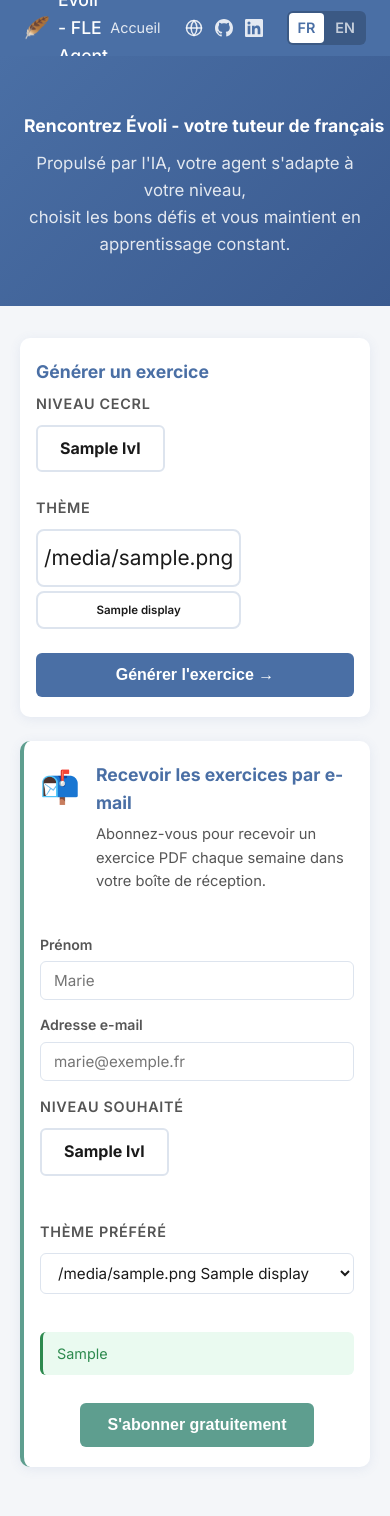
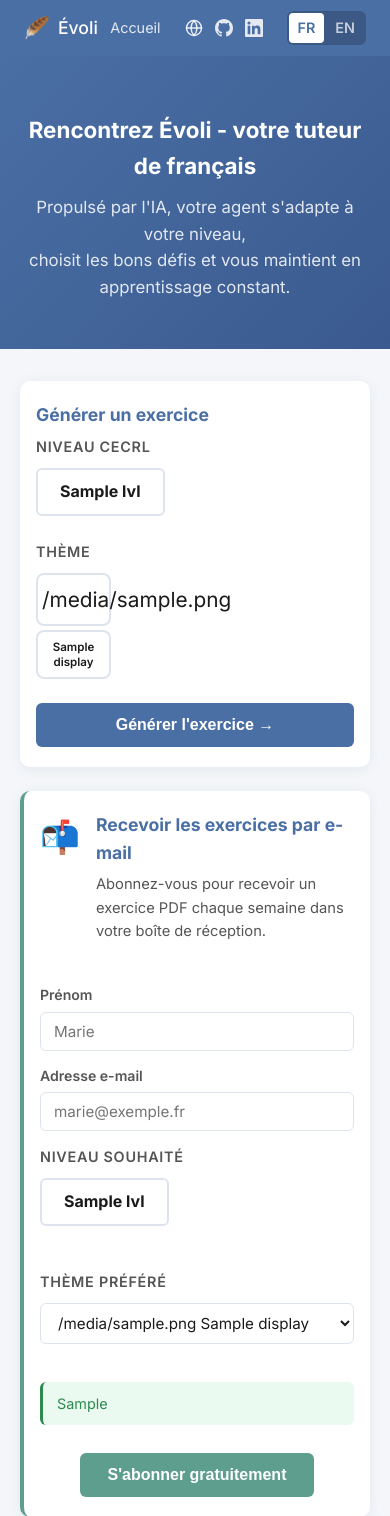
Before and after one commit to nuvita97/fle-agent, a Flask app: template templates/index.html in a window 390 px wide. Shown: the top 1516 px of the page. Run offline with Flask 3, Linux system fonts and the light colour scheme; the template is opened without the code that fills it: most values are stand-ins (such as "Sample title", 1, 10 or a date in 2020).

Commit message:
Fix mobile not-responsive UI (#11)

```diff
--- a/static/css/style.css
+++ b/static/css/style.css
@@ -91,7 +91,7 @@ a:hover { text-decoration: underline; }
   text-align: center;
 }
 .hero-inner { max-width: 900px; margin: 0 auto; }
-.hero h1 { font-size: clamp(1rem, 2.8vw, 2rem); font-weight: 700; margin-bottom: 10px; white-space: nowrap; }
+.hero h1 { font-size: clamp(1.4rem, 3.5vw, 2rem); font-weight: 700; margin-bottom: 10px; }
 .hero-sub { color: rgba(255,255,255,0.85); font-size: 1.05rem; }
 
 /* ── Container ───────────────────────────────────────────── */
@@ -188,10 +188,11 @@ a:hover { text-decoration: underline; }
 .topic-card {
   position: relative;
   cursor: pointer;
+  min-width: 0;
 }
 .topic-card input { display: none; }
 .topic-card .topic-icon { font-size: 1.3rem; display: block; margin-bottom: 4px; }
-.topic-card .topic-name { font-size: 0.72rem; font-weight: 600; line-height: 1.25; }
+.topic-card .topic-name { font-size: 0.72rem; font-weight: 600; line-height: 1.25; word-break: break-word; overflow-wrap: break-word; }
 .topic-card > span {
   display: block;
 }
@@ -491,11 +492,18 @@ a:hover { text-decoration: underline; }
 }
 
 /* ── Responsive ──────────────────────────────────────────── */
+@media (max-width: 768px) {
+  .topic-grid { grid-template-columns: repeat(4, 1fr); }
+}
+
 @media (max-width: 600px) {
   .card { padding: 20px 16px; }
-  .hero h1 { font-size: clamp(0.75rem, 4.5vw, 1.5rem); }
+  .brand-suffix { display: none; }
   .form-row { grid-template-columns: 1fr; }
-  .topic-grid { grid-template-columns: repeat(4, 1fr); }
+  .topic-grid { grid-template-columns: repeat(4, 1fr); gap: 6px; }
+  .topic-card > :not(input) { padding: 8px 4px; }
+  .sub-prefs-row { flex-direction: column; align-items: stretch; }
+  .sub-prefs-row .field-group { flex: 1 1 auto !important; width: 100%; }
   .ex-header-inner { flex-direction: column; }
   .vocab-header, .vocab-row { grid-template-columns: 1fr; }
   .vocab-header span:last-child { padding-left: 0; }
--- a/templates/layout.html
+++ b/templates/layout.html
@@ -16,7 +16,7 @@
     <div class="nav-inner">
       <a href="{{ url_for('index') }}" class="nav-brand">
         <span class="nav-logo">🪶</span>
-        <span>Évoli - FLE Agent</span>
+        <span>Évoli<span class="brand-suffix"> - FLE Agent</span></span>
       </a>
       <div class="nav-links">
         <a href="{{ url_for('index') }}">{{ t.nav_home }}</a>
```
